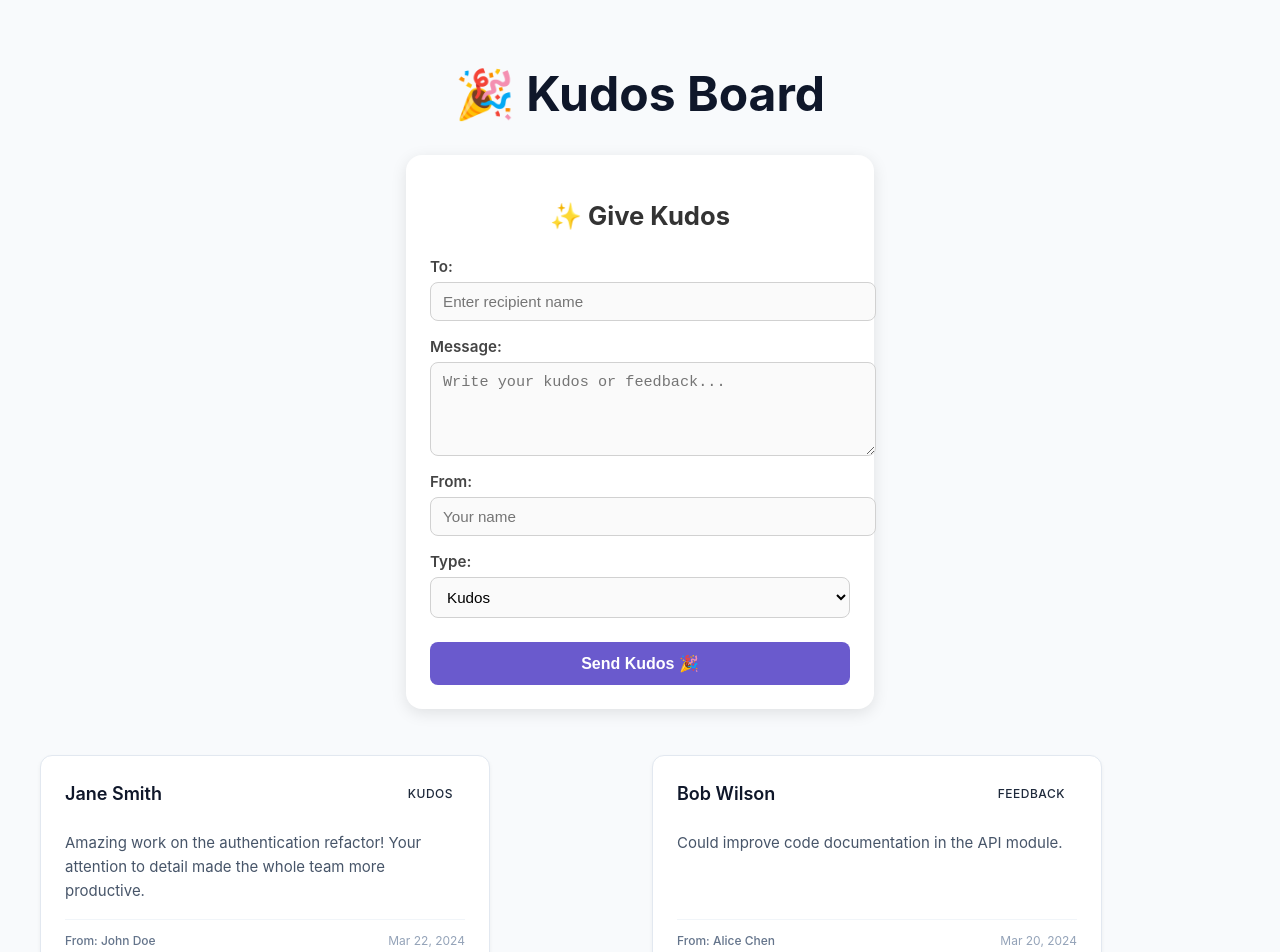
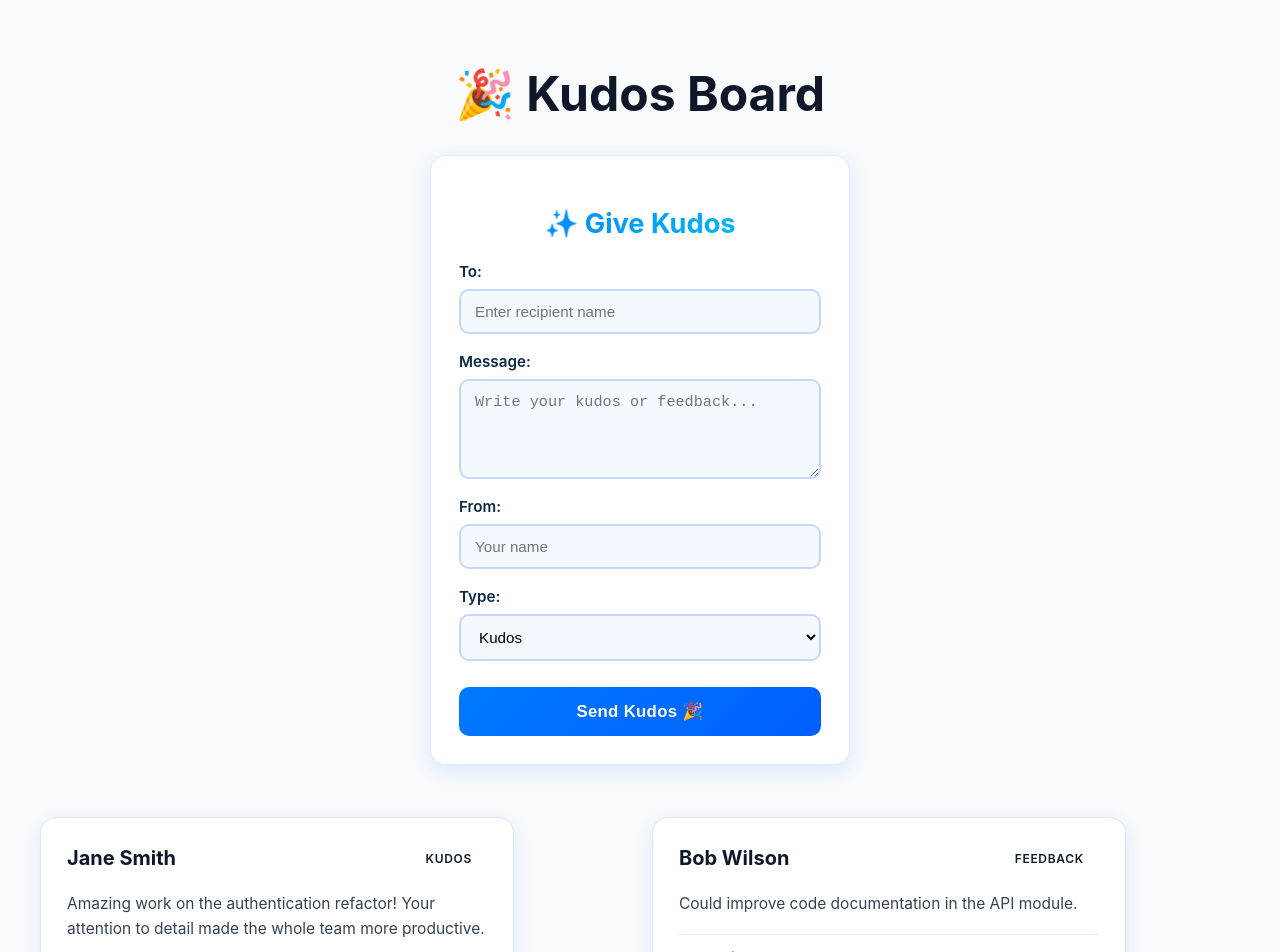
Before and after one commit to grantdibiase/my-kudos, a React (Create React App) app in the folder blueprint_kudos/: page / in a window 1280 px wide. Shown: the top 952 px of the page. Built offline with nearby package versions, Linux system fonts and the light colour scheme.

Commit message:
css customize

```diff
--- a/blueprint_kudos/src/components/CSSBasicsDemo.css
+++ b/blueprint_kudos/src/components/CSSBasicsDemo.css
@@ -12,5 +12,5 @@
   padding: 40px;
   margin: 40px;
   border: 3px solid #3b82f6;
-  background-color: #f8fafc;
+  background-color: #084480;
 }
--- a/blueprint_kudos/src/components/KudosCard.css
+++ b/blueprint_kudos/src/components/KudosCard.css
@@ -1,103 +1,95 @@
-/* src/components/KudosCard.css */
+/* Main Card */
+.kudos-card {
+  width: 100%;
+  max-width: 420px;
+  padding: 26px;
+  margin: 22px 0;
 
-.kudos-card {
+  background: #ffffff;
+  border-radius: 16px;
+  border: 1px solid rgba(0, 100, 255, 0.15);
 
-	/* Box Model */
-	width: 100%; /* Full width of container */
-	max-width: 400px; /* Maximum width */
-	padding: 24px; /* Space inside the card */
-	margin: 16px 0; /* Space above and below */
-	border: 1px solid #e2e8f0; /* Light gray border */
-	border-radius: 12px; /* Rounded corners */
+  display: flex;
+  flex-direction: column;
+  gap: 18px;
 
-	/* Layout */
-	display: flex; /* Make it a flex container */
-	flex-direction: column; /* Stack children vertically */
-	gap: 16px; /* Space between children */
+  color: #0f172a;
+  font-family: "Inter", -apple-system, sans-serif;
 
-	/* Colors */
-	background-color: #ffffff; /* White background */
-	color: #1e293b; /* Dark gray text */
-
-	/* Typography */
-	font-family: 'Inter', -apple-system, sans-serif; /* Font family */
-	font-size: 14px; /* Base font size */
-	line-height: 1.5; /* Line spacing */
-
-	/* Visual Effects */
-	box-shadow: 0 2px 4px rgba(0, 0, 0, 0.05); /* Subtle shadow */
-	transition: all 0.2s ease; /* Smooth transitions */
-
+  box-shadow: 0 6px 18px rgba(0, 122, 255, 0.12);
+  transition: all 0.25s ease;
 }
 
 .kudos-card:hover {
-
-	transform: translateY(-2px); /* Move up slightly on hover */
-	box-shadow: 0 8px 25px rgba(0, 0, 0, 0.1); /* Stronger shadow on hover */
-	border-color: #cbd5e1; /* Lighter border on hover */
+  transform: translateY(-3px);
+  box-shadow: 0 12px 30px rgba(0, 122, 255, 0.25);
+  border-color: rgba(0, 100, 255, 0.25);
 }
 
-
+/* Header */
 .kudos-header {
-	display: flex; /* Make it a flex container */
-	justify-content: space-between; /* Space items apart */
-	align-items: center; /* Center items vertically */
-	margin-bottom: 8px; /* Space below header */
+  display: flex;
+  justify-content: space-between;
+  align-items: center;
 }
 
 .recipient-name {
-	font-size: 18px; /* Larger font size */
-	font-weight: 600; /* Bold text */
-	color: #0f172a; /* Very dark gray */
-	margin: 0; /* Remove default margin */
+  font-size: 20px;
+  font-weight: 700;
+  color: #0f172a;
+  margin: 0;
 }
 
+/* Type Badge */
 .kudos-type {
-	padding: 4px 12px; /* Space inside badge */
-	border-radius: 20px; /* Pill-shaped */
-	font-size: 12px; /* Small font size */
-	font-weight: 500; /* Medium bold */
-	text-transform: uppercase; /* All caps */
-	letter-spacing: 0.5px; /* Space between letters */
+  padding: 6px 14px;
+  border-radius: 999px;
+  font-size: 12px;
+  font-weight: 600;
+  text-transform: uppercase;
+  letter-spacing: 0.7px;
+  border: 1px solid transparent;
 }
 
-
+/* Blue badge for kudos */
 .kudos-type.kudos {
-	background-color: #dbeafe; /* Light blue background */
-	color: #1e40af; /* Dark blue text */
+  background: #e0efff;
+  color: #0057d9;
+  border-color: #b8d6ff;
 }
 
-
+/* Softer blue-gray badge for feedback */
 .kudos-type.feedback {
-	background-color: #f3f4f6; /* Light gray background */
-	color: #374151; /* Dark gray text */
+  background: #f0f6ff;
+  color: #3b5b94;
+  border-color: #d7e5ff;
 }
 
-
+/* Message */
 .kudos-message {
-	font-size: 15px; /* Slightly larger font */
-	line-height: 1.6; /* Good line spacing */
-	color: #475569; /* Medium gray text */
-	margin: 0; /* Remove default margin */
-	flex-grow: 1; /* Take up available space */
+  font-size: 15.5px;
+  line-height: 1.65;
+  color: #334155;
+  margin: 0;
 }
 
+/* Footer */
+.kudos-footer {
+  display: flex;
+  justify-content: space-between;
+  align-items: center;
 
-.kudos-footer {
-	display: flex; /* Make it a flex container */
-	justify-content: space-between; /* Space items apart */
-	align-items: center; /* Center items vertically */
-	padding-top: 12px; /* Space above footer */
-	border-top: 1px solid #f1f5f9; /* Light border on top */
-	font-size: 12px; /* Small font size */
-	color: #64748b; /* Light gray text */
+  padding-top: 14px;
+  border-top: 1px solid rgba(0, 122, 255, 0.12);
+
+  font-size: 13px;
+  color: #4a6b9c;
 }
 
 .giver-name {
-	font-weight: 500; /* Medium bold */
+  font-weight: 600;
 }
 
-
 .kudos-date {
-	color: #94a3b8; /* Very light gray */
+  color: #7d9ed6;
 }
--- a/blueprint_kudos/src/components/KudosCard.tsx
+++ b/blueprint_kudos/src/components/KudosCard.tsx
@@ -4,7 +4,7 @@ interface KudosCardProps {
   recipient: string;
   message: string;
   giver: string;
-  type: 'kudos' | 'feedback';
+  type: 'kudos' |'feedback';
   date: string;
 }
 
--- a/blueprint_kudos/src/components/KudosForm.css
+++ b/blueprint_kudos/src/components/KudosForm.css
@@ -2,36 +2,41 @@
 .kudos-form {
   max-width: 420px;
   margin: 30px auto;
-  padding: 24px;
+  padding: 28px;               /* increased padding so nothing touches edges */
   background: #ffffff;
   border-radius: 16px;
-  box-shadow: 0 4px 16px rgba(0, 0, 0, 0.1);
+  box-shadow: 0 6px 20px rgba(0, 100, 255, 0.12);
   display: flex;
   flex-direction: column;
-  gap: 16px;
+  gap: 18px;                   /* more spacing between elements */
   font-family: 'Inter', sans-serif;
+  border: 1px solid rgba(0, 100, 255, 0.12);
+  box-sizing: border-box;     /* keeps padding consistent */
 }
 
 /* Title */
 .form-title {
   text-align: center;
-  font-size: 1.6rem;
+  font-size: 1.7rem;
   font-weight: 700;
-  margin-bottom: 10px;
-  color: #333;
+  margin-bottom: 4px;
+  background: linear-gradient(90deg, #007aff, #00c6ff);
+  -webkit-background-clip: text;
+  -webkit-text-fill-color: transparent;
 }
 
-/* Each form group (label + input) */
+/* Each form group */
 .form-group {
   display: flex;
   flex-direction: column;
-  gap: 6px;
+  gap: 8px;                    /* more breathing room between label and input */
+  width: 100%;
 }
 
 /* Labels */
 .form-group label {
   font-weight: 600;
-  color: #444;
+  color: #0b2a45;
   font-size: 0.95rem;
 }
 
@@ -40,39 +45,43 @@
 .form-group textarea,
 .form-group select {
   width: 100%;
-  padding: 10px 12px;
-  border: 1.8px solid #d1d1d1;
-  border-radius: 8px;
+  padding: 12px 14px;
+  border: 2px solid #c6d7ff;
+  border-radius: 10px;
   font-size: 0.95rem;
-  transition: 0.2s ease;
-  background: #fafafa;
+  transition: 0.25s ease;
+  background: #f4f8ff;
+  box-sizing: border-box;      /* ensures inputs fit cleanly inside container */
 }
 
 /* Focus state */
 .form-group input:focus,
 .form-group textarea:focus,
 .form-group select:focus {
-  border-color: #6a5acd;
-  box-shadow: 0 0 6px rgba(106, 90, 205, 0.4);
+  border-color: #007aff;
+  box-shadow: 0 0 8px rgba(0, 122, 255, 0.35);
   outline: none;
-  background: #fff;
+  background: #ffffff;
 }
 
 /* Submit button */
 .submit-button {
   margin-top: 8px;
-  padding: 12px;
-  background: #6a5acd;
+  padding: 14px;
+  background: linear-gradient(135deg, #007aff, #005eff);
   color: #fff;
-  font-size: 1rem;
+  font-size: 1.05rem;
   font-weight: 600;
   border: none;
-  border-radius: 8px;
+  border-radius: 10px;
   cursor: pointer;
-  transition: 0.2s ease;
+  transition: 0.25s ease;
+  letter-spacing: 0.3px;
 }
 
-/* Hover effect */
+/* Hover state */
 .submit-button:hover {
-  background: #5a4dbf;
+  transform: translateY(-2px);
+  box-shadow: 0 6px 14px rgba(0, 122, 255, 0.35);
+  background: linear-gradient(135deg, #0067d9, #0053d1);
 }
```
